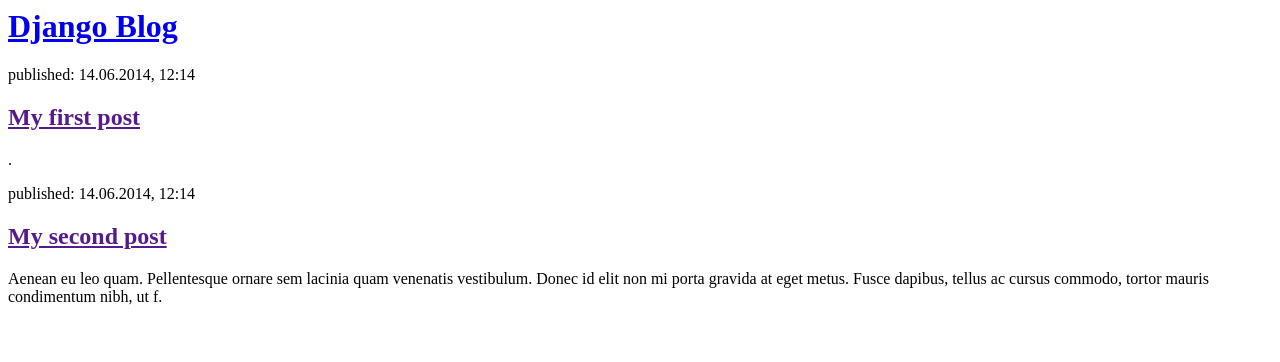
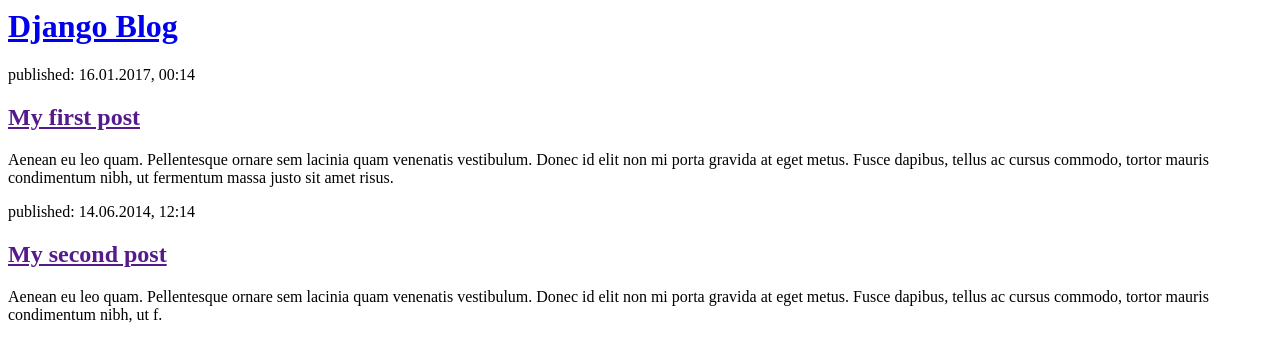
Before and after one commit to Siddanth-pai/django_blog, a Django app: page / in a window 1280 px wide. Shown: the top 362 px of the page. Run offline with Django 3.2, Linux system fonts and the light colour scheme.

Commit message:
Changed the HTML for the site.

```diff
--- a/blog/templates/blog/post_list.html
+++ b/blog/templates/blog/post_list.html
@@ -1,6 +1,6 @@
 <html>
     <head>
-        <title>Django blog</title>
+        <title>Django  blog</title>
     </head>
     <body>
         <div>
@@ -8,9 +8,9 @@
         </div>
 
         <div>
-            <p>published: 14.06.2014, 12:14</p>
+            <p>published: 16.01.2017, 00:14 </p>
             <h2><a href="">My first post</a></h2>
-            <p>.</p>
+            <p>Aenean eu leo quam. Pellentesque ornare sem lacinia quam venenatis vestibulum. Donec id elit non mi porta gravida at eget metus. Fusce dapibus, tellus ac cursus commodo, tortor mauris condimentum nibh, ut fermentum massa justo sit amet risus.</p>
         </div>
 
         <div>
```
